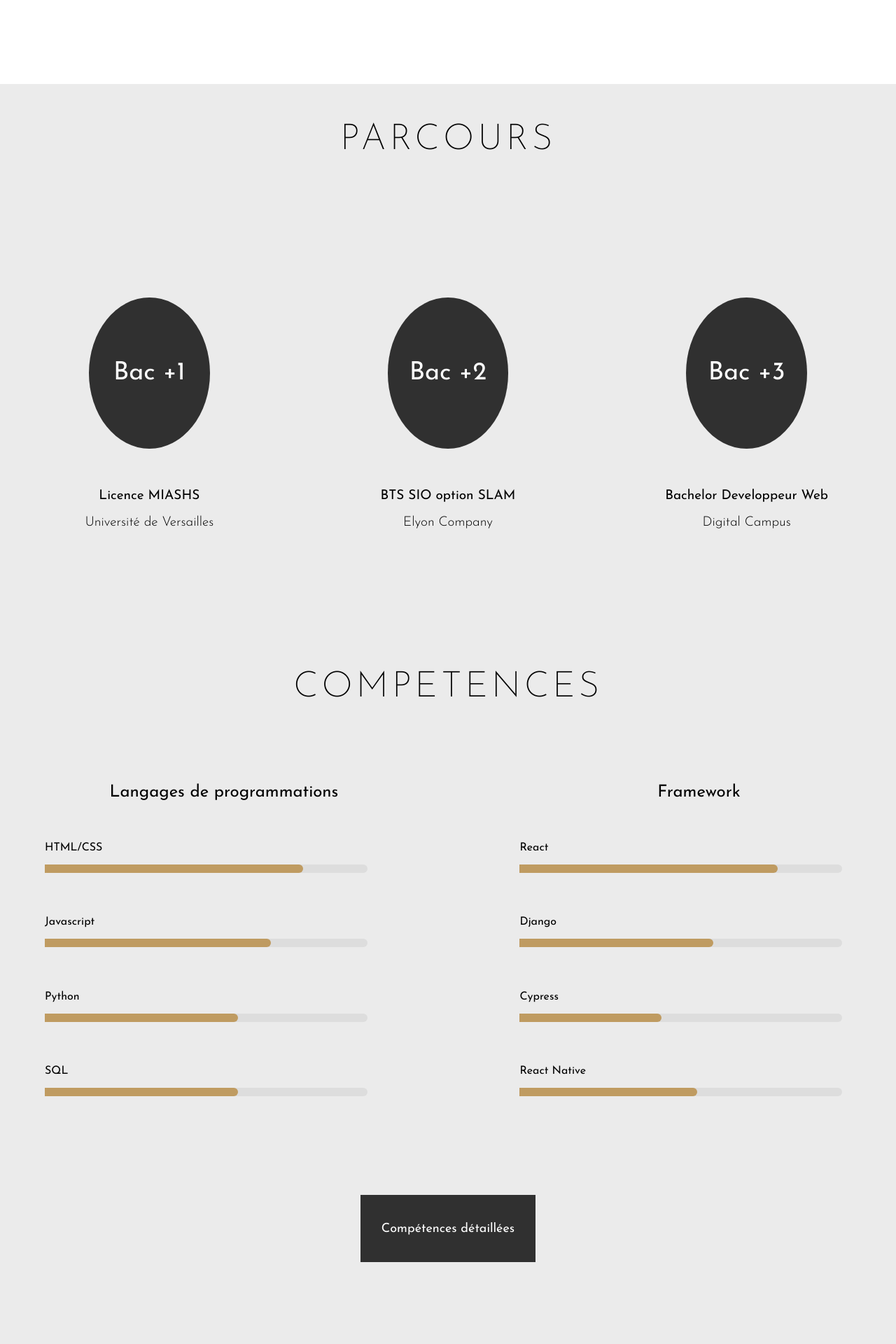
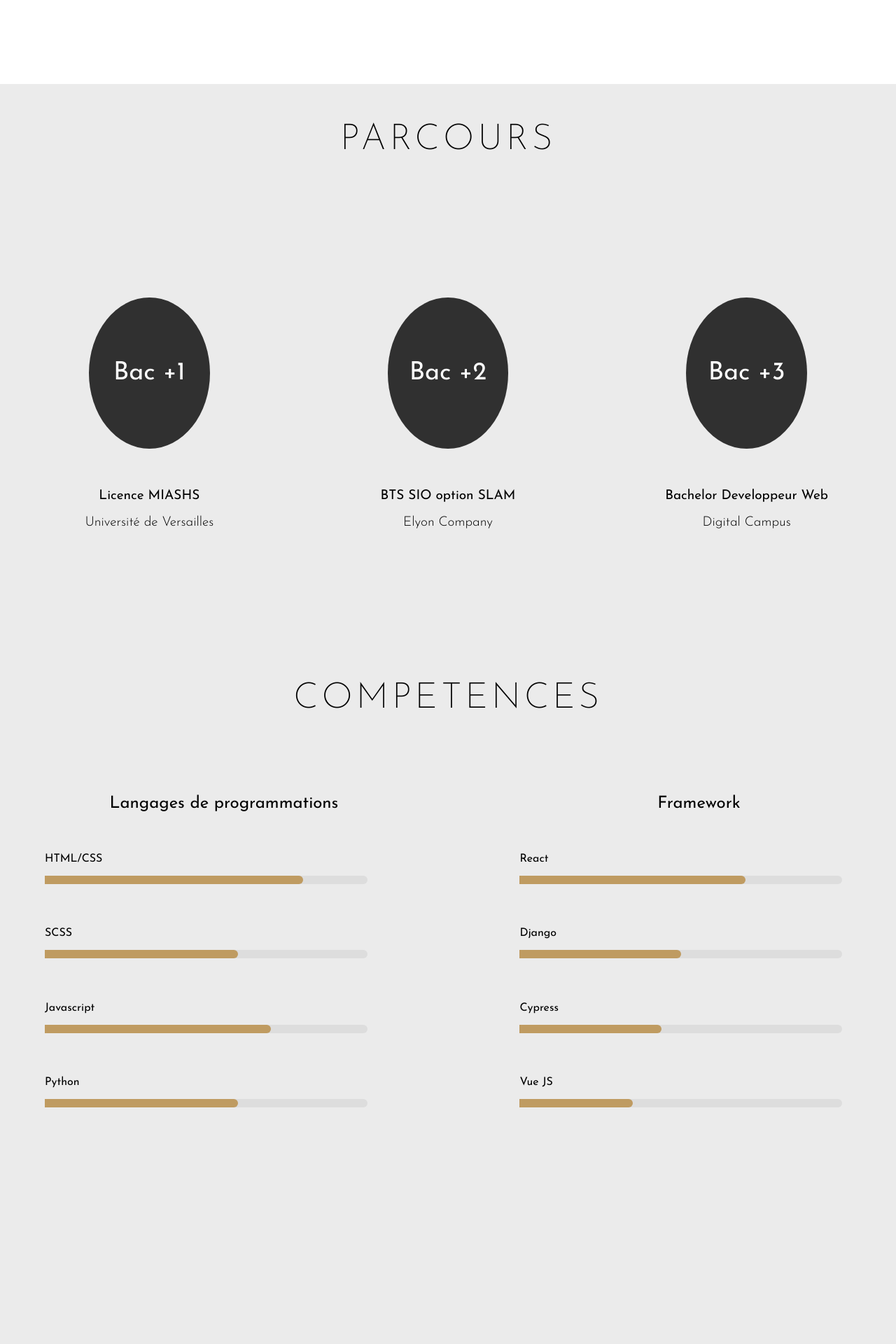
Before and after one commit to personnal-project/portfolio-mb, a React (Create React App) app: page / in a window 1280 px wide. Shown: the part 1480-3400 px from the top of the page at 70% size. Built offline with nearby package versions, Linux system fonts and the light colour scheme.

Commit message:
Update portofolio web

```diff
--- a/package.json
+++ b/package.json
@@ -6,6 +6,7 @@
     "@testing-library/jest-dom": "^5.16.3",
     "@testing-library/react": "^12.1.4",
     "@testing-library/user-event": "^13.5.0",
+    "aos": "^2.3.4",
     "file-saver": "^2.0.5",
     "framer-motion": "^6.2.8",
     "node-sass": "^7.0.1",
--- a/public/index.html
+++ b/public/index.html
@@ -5,6 +5,7 @@
     <link rel="icon" href="%PUBLIC_URL%/favicon.ico" />
     <link rel="preconnect" href="https://fonts.googleapis.com">
     <link rel="preconnect" href="https://fonts.gstatic.com" crossorigin>
+    <link href="https://unpkg.com/aos@2.3.1/dist/aos.css" rel="stylesheet">
     <link rel="stylesheet" href="https://cdn.jsdelivr.net/npm/bootstrap-icons@1.8.1/font/bootstrap-icons.css">
     <link href="https://fonts.googleapis.com/css2?family=Josefin+Sans:wght@100;200;300;400;500&display=swap" rel="stylesheet">
     <meta name="viewport" content="width=device-width, initial-scale=1" />
--- a/src/components/competences/Competences.js
+++ b/src/components/competences/Competences.js
@@ -23,6 +23,10 @@ function Competences(){
                                     <p>HTML/CSS</p>
                                     <div className='html-line'><span></span></div>
                                 </div>
+                                <div className='scss'>
+                                    <p>SCSS</p>
+                                    <div className='scss-line'><span></span></div>
+                                </div>
                                 <div className='javascript'>
                                     <p>Javascript</p>
                                     <div className='js-line'><span></span></div>
@@ -30,10 +34,6 @@ function Competences(){
                                 <div className='python'>
                                     <p>Python</p>
                                     <div className='py-line'><span></span></div>
-                                </div>
-                                <div className='sql'>
-                                    <p>SQL</p>
-                                    <div className='sql-line'><span></span></div>
                                 </div>
                             </div>
                         </div>
@@ -54,16 +54,13 @@ function Competences(){
                                     <p>Cypress</p>
                                     <div className='cypress-line'><span></span></div>
                                 </div>
-                                <div className='reactn'>
-                                    <p>React Native</p>
-                                    <div className='reactn-line'><span></span></div>
+                                <div className='vuejs'>
+                                    <p>Vue JS</p>
+                                    <div className='vuejs-line'><span></span></div>
                                 </div>
                             </div>
                         </div>
                     </div>
-                </div>
-                <div className='comp-det-pc'>
-                    <div className='det-content'><p>Compétences détaillées</p></div>
                 </div>
             </section>
             <section className='Competences-mob'>
--- a/src/components/competences/competences.scss
+++ b/src/components/competences/competences.scss
@@ -169,13 +169,13 @@
                             }
                         }
 
-                        .sql{
+                        .scss{
                             width: 100%;
                             height: 60px;
                             display: flex;
                             flex-direction: column;
 
-                            .sql-line{
+                            .scss-line{
                                 width: 90%;
                                 height: 16px;
                                 border-top-right-radius: 10px;
@@ -238,7 +238,7 @@
                                 align-items: center;
 
                                 span{
-                                    width: 80%;
+                                    width: 70%;
                                     height: 100%;
                                     border-top-right-radius: 10px;
                                     border-bottom-right-radius: 10px;
@@ -265,7 +265,7 @@
                                 align-items: center;
 
                                 span{
-                                    width: 60%;
+                                    width: 50%;
                                     height: 100%;
                                     border-top-right-radius: 10px;
                                     border-bottom-right-radius: 10px;
@@ -302,13 +302,13 @@
                             }
                         }
 
-                        .reactn{
+                        .vuejs{
                             width: 100%;
                             height: 60px;
                             display: flex;
                             flex-direction: column;
 
-                            .reactn-line{
+                            .vuejs-line{
                                 width: 90%;
                                 height: 16px;
                                 border-top-right-radius: 10px;
@@ -319,7 +319,7 @@
                                 align-items: center;
 
                                 span{
-                                    width: 55%;
+                                    width: 35%;
                                     height: 100%;
                                     border-top-right-radius: 10px;
                                     border-bottom-right-radius: 10px;
--- a/src/components/footer/Footer.js
+++ b/src/components/footer/Footer.js
@@ -6,8 +6,6 @@ import {motion} from 'framer-motion';
 
 function Footer(){
 
-    let link = 'https://www.linkedin.com/in/kevin-mboumba-290671172/';
-    let git = ''
     return(
         <div className='Footer' id='contact'>
             <div className='Footer-pc'>
@@ -17,11 +15,11 @@ function Footer(){
                         <h2>Une question ? Un projet à réaliser ?</h2>
                         <form className='contact-form'>
                             <div className='form-content'>
-                                <input type="text" name="name" id="name" placeholder='Nom'></input>
-                                <input type="text" name="name" id="prenom" placeholder='Prénom'></input>
-                                <input type="text" name="phone" id='phone' placeholder='Téléphone'></input>
-                                <input type="email" name="email" id='mail' placeholder='Adresse E-mail'></input>
-                                <textarea placeholder='Entrez votre message' />
+                                <input type="text" name="name" id="name" placeholder='Nom' required></input>
+                                <input type="text" name="name" id="prenom" placeholder='Prénom' required></input>
+                                <input type="text" name="phone" id='phone' placeholder='Téléphone' required></input>
+                                <input type="email" name="email" id='mail' placeholder='Adresse E-mail' required></input>
+                                <textarea placeholder='Entrez votre message' required />
                                 <button className='submit-btn' type="submit">Envoyer</button>
                             </div>
                         </form>
--- a/src/components/parcours/Parcours.js
+++ b/src/components/parcours/Parcours.js
@@ -1,5 +1,6 @@
-import React from 'react';
+import React, {useEffect} from 'react';
 import './parcours.scss';
+import Aos from 'aos';
 import Degree from './img/degree.png'
 import University from './img/university.png'
 import Localisation from './img/local.png'
@@ -8,6 +9,12 @@ import {motion} from 'framer-motion';
 
 
 function Parcours(){
+
+    useEffect(() => {
+        Aos.init({});
+       }, []);
+
+
     return(
         <div className='Parcours' id='parcours'>
             <div className='ParcoursPc'>
@@ -17,7 +24,9 @@ function Parcours(){
                     </div>
                     <div className='contentCircle'>
 
-                        <div className='circleContainer'>
+                        <div data-aos="fade-up"
+                             data-aos-duration="1000"
+                             className='circleContainer'>
                             <div className='circleParcoursPc'>Bac +1</div>
                             <div className='circleInfo'>
                                 <p>Licence MIASHS</p>
@@ -26,7 +35,9 @@ function Parcours(){
                             </div>
                         </div>
 
-                        <div className='circleContainer'>
+                        <div data-aos="fade-up"
+                             data-aos-duration="1500"
+                             className='circleContainer'>
                             <div className='circleParcoursPc'>Bac +2</div>
                             <div className='circleInfo'>
                                 <p>BTS SIO option SLAM</p>
@@ -35,7 +46,9 @@ function Parcours(){
                             </div>
                         </div>
 
-                        <div className='circleContainer'>
+                        <div data-aos="fade-up"
+                             data-aos-duration="2000"
+                             className='circleContainer'>
                             <div className='circleParcoursPc'>Bac +3</div>
                             <div className='circleInfo'>
                                 <p>Bachelor Developpeur Web</p>
--- a/src/components/parcours/parcours.scss
+++ b/src/components/parcours/parcours.scss
@@ -1,17 +1,17 @@
 .Parcours{
     width: 100%;
-    min-height: 100vh;
+    min-height: 90vh;
     max-height: 200vh;
     background-color: #ebebeb;
     justify-content: center;
 
     .ParcoursPc{
         width: 100%;
-        height: 100vh;
+        height: 90vh;
 
         .ParcoursPcContent{
             width: 100%;
-            height: 100vh;
+            height: 90vh;
 
             .titleContainerP{
                 width: 100%;
```
Also changed, not shown: src/components/services/Services.js (+25 -10 lines), 1 other file (tests, documents, lock files or other folders).
